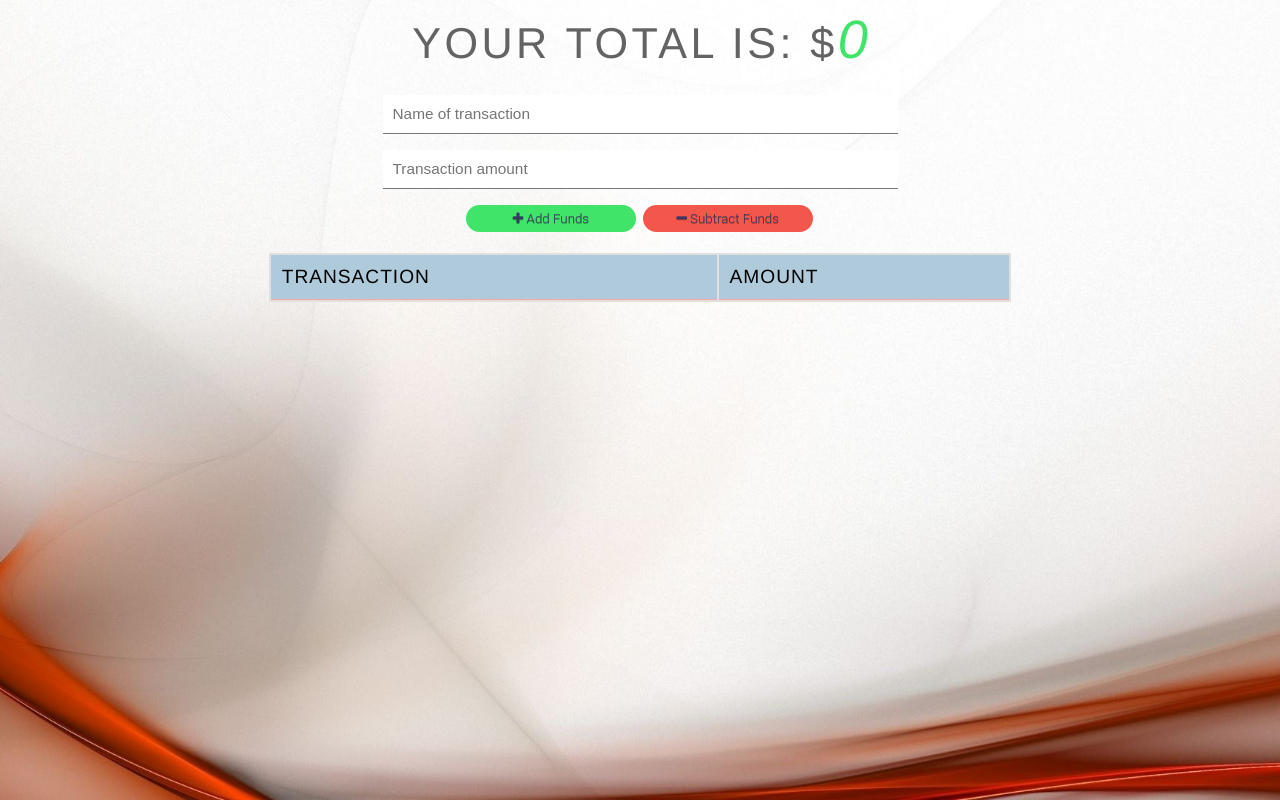
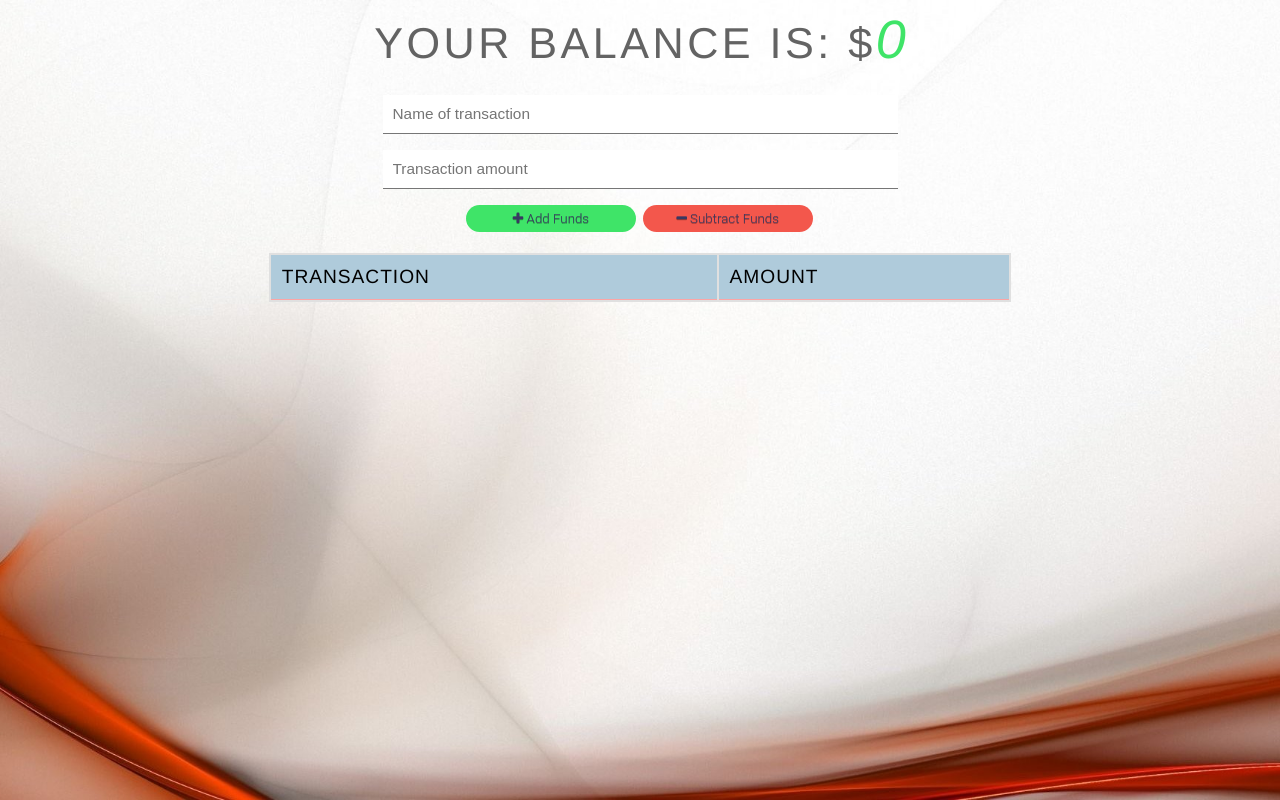
Before and after one commit to jones9682/Budget-Tracker, a website: page public/index.html in a window 1280 px wide. Drawn offline with nearby package versions, Linux system fonts and the light colour scheme; no server answers.

Commit message:
changed total to balance

```diff
--- a/public/index.html
+++ b/public/index.html
@@ -19,7 +19,7 @@
 <body>
   <div class="wrapper">
     <div class="total">
-      <div class="total">Your total is: $<span id="total">0</span></div>
+      <div class="total">Your Balance is: $<span id="total">0</span></div>
     </div>
 
     <div class="form">
```
